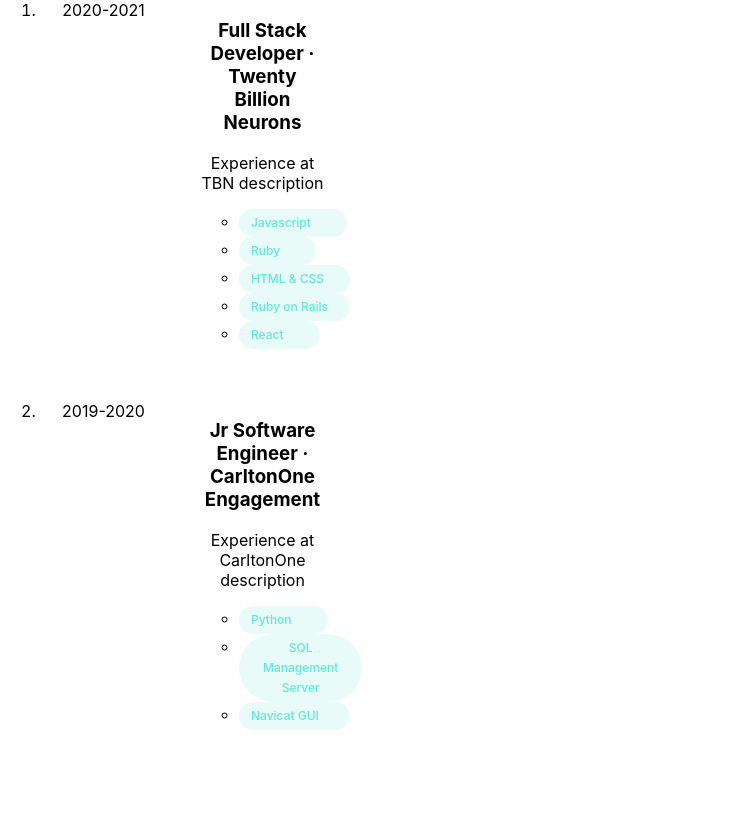
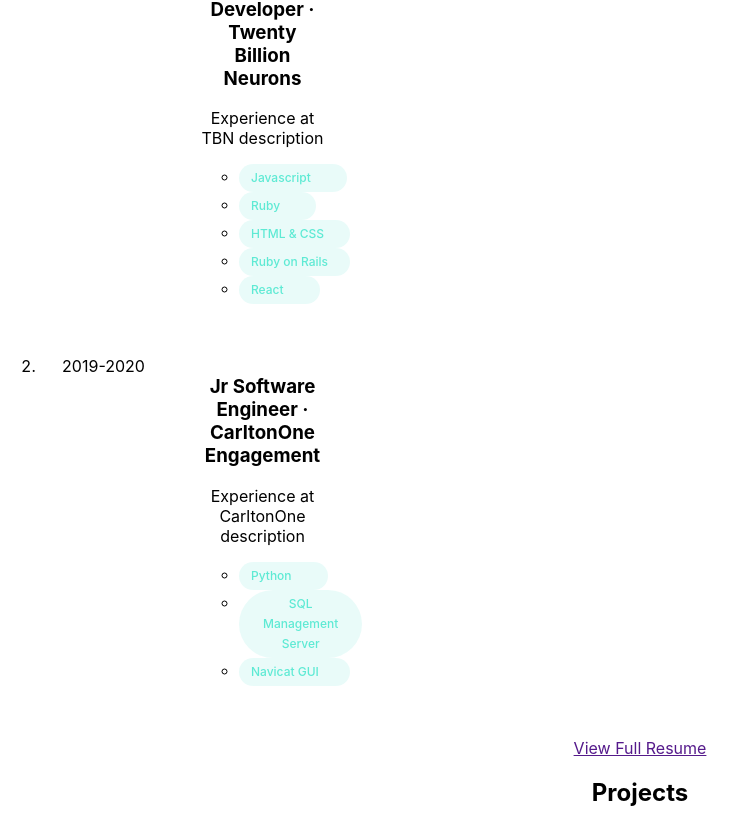
Before and after one commit to JashanB/Portfolio-V2, a React (Create React App) app: page / in a window 1280 px wide. Shown: the part 369-1196 px from the top of the page, without its empty margins (0-747 px from the left). Before the commit the page ends 1151 px from the top, so only its background shows below. Built offline with nearby package versions, Linux system fonts and the light colour scheme.

Commit message:
adding projects

```diff
--- a/src/components/app/App.css
+++ b/src/components/app/App.css
@@ -136,3 +136,7 @@
   display: flex;
   align-items: center;
 }
+
+.resume {
+  margin-top: 3rem;
+}
--- a/src/components/app/App.js
+++ b/src/components/app/App.js
@@ -91,6 +91,15 @@
                   </div>
                 </li>
               </ol>
+              <div className='resume'>
+                <a href=""><span>View Full Resume</span></a>
+              </div>
+            </div>
+          </section>
+          <section id="projects">
+            {/*only show div with media dimensions <1024 - opacity to 0*/}
+            <div className={smallScreen ? "content-div-visible" : "content-div-hidden"}>
+              <h2>Projects</h2>
             </div>
           </section>
         </main>
```
